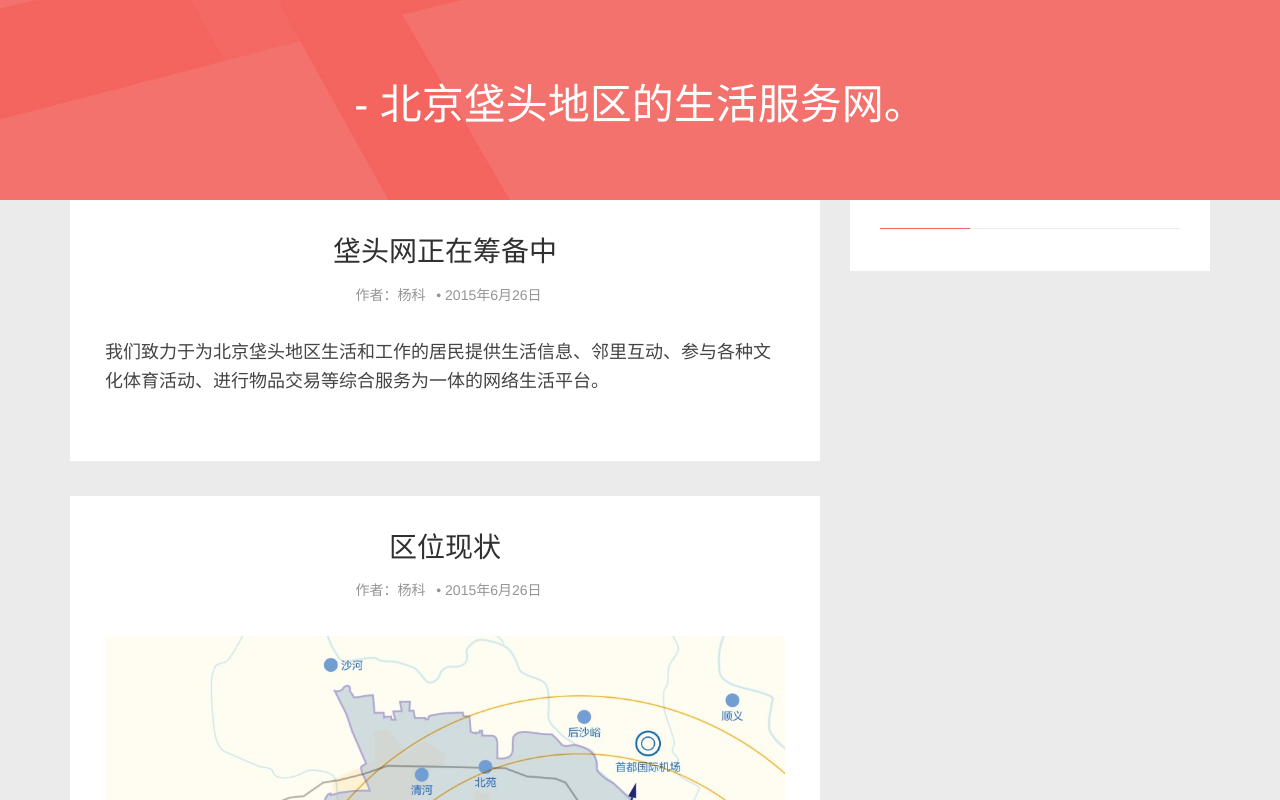
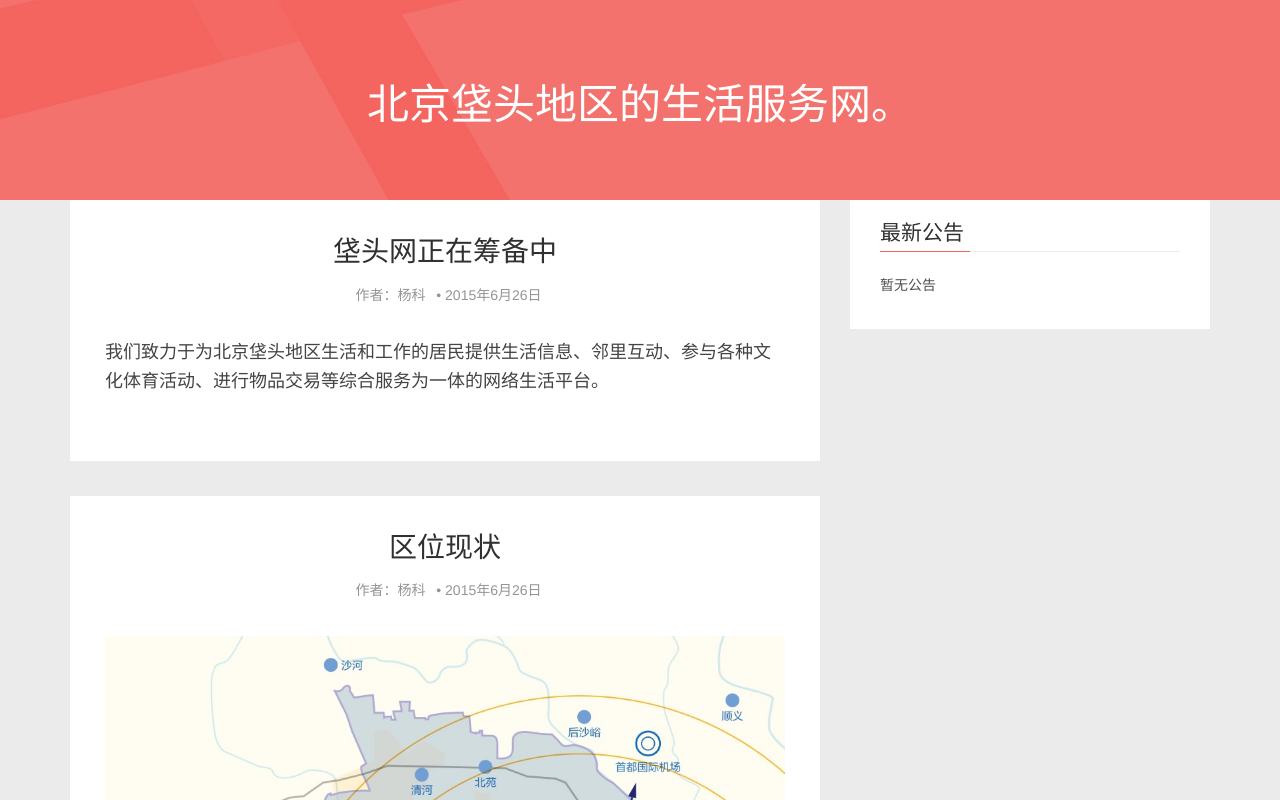
Before and after one commit to yanwo/fatou, a plain HTML site: page index.html in a window 1280 px wide. Shown: the top 800 px of the page. Drawn offline with nearby package versions, Linux system fonts and the light colour scheme; some packages are replaced by stand-ins of ours; a script that the page names is missing; a small style sheet from the web is missing.

Commit message:
update
update

```diff
--- a/index.html
+++ b/index.html
@@ -41,7 +41,7 @@
             <div class="row">
                 <div class="col-sm-12">
 
-                    <h1><span class="hide">垡头网</span> - 北京垡头地区的生活服务网。</h1>
+                    <h1><span class="hide">垡头网</span>北京垡头地区的生活服务网。</h1>
 
                     <img src="images/4e4bd788405aab87f03d26edc4ab4.png" alt="垡头网" class="hide">
                 </div>
@@ -169,9 +169,9 @@
 
 <!-- start tag cloud widget -->
 <div class="widget">
-  <h4 class="title"></h4>
+  <h4 class="title">最新公告</h4>
   <div class="content community">
-    <p></p>
+    <p>暂无公告</p>
 
   </div>
 </div>
@@ -188,14 +188,11 @@
         <div class="container">
             <div class="row">
                 <div class="col-sm-12">
-                    <span>Copyright &copy; <a href="http://www.fatou.com/">垡头网</a></span> |
-
+                    <span>Copyright &copy; <a href="http://www.fatou.com/">垡头网</a></span>
                 </div>
             </div>
         </div>
     </div>
-
-    <a href="#" id="back-to-top"><i class="fa fa-angle-up"></i></a>
     <script src="http://cdn.bootcss.com/jquery/1.11.2/jquery.min.js"></script>
     <script src="http://cdn.bootcss.com/bootstrap/3.3.4/js/bootstrap.min.js"></script>
     <script src="http://cdn.bootcss.com/fitvids/1.1.0/jquery.fitvids.min.js"></script>
```
